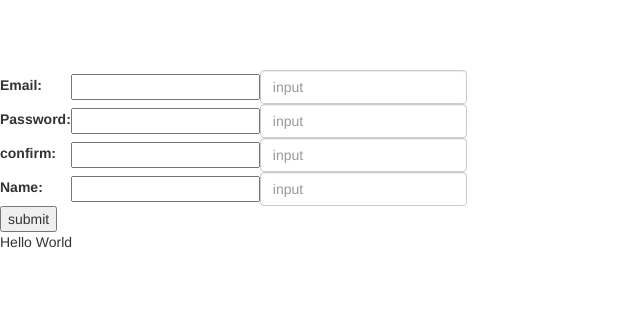
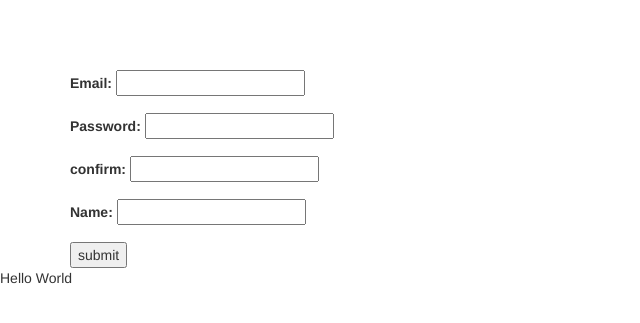
Before and after one commit to meamin9/moon, a Django app: page /register in a window 1280 px wide. Shown: the top 323 px of the page, without its empty margins (0-640 px from the left). Run offline with Django 3.2, Linux system fonts and the light colour scheme; some libraries are stand-ins or nearby versions.

Commit message:
register

```diff
--- a/door/views.py
+++ b/door/views.py
@@ -22,6 +22,8 @@ def register_user(request):
     print "sdddddddddddddddddddddd=================="
     if request.method == 'POST':
         form = RegisterInfo(request.POST)
+        print form.email, form.name, form.password, form.as_table()
+        print "sssssssssssssss"
         if form.is_valid():
             print form
             return render(request, 'index.html')
--- a/templates/register.html
+++ b/templates/register.html
@@ -1,16 +1,13 @@
 {% extends "common/base-bootstrap.html" %}
 {% block content %}
-<form action="." method="post">
+<form action="." method="post" class="container">
   {% csrf_token %}
-  <table>
-    {% for field in form %}
-     <tr>
-      <td>{{ field.label_tag }}</td>
-      <td>{{ field }}</td>
-      <td><input type="text" class="form-control" placeholder="input"></td>
-     </tr>
-    {% endfor %}
-  </table>
+  {% for field in form %}
+     <div class="form-group">
+       {{ field.label_tag }}
+       {{ field }}
+     </div>
+  {% endfor %}
   <input type="submit" value="submit">
 </form>
   <p>Hello World</p>
```
